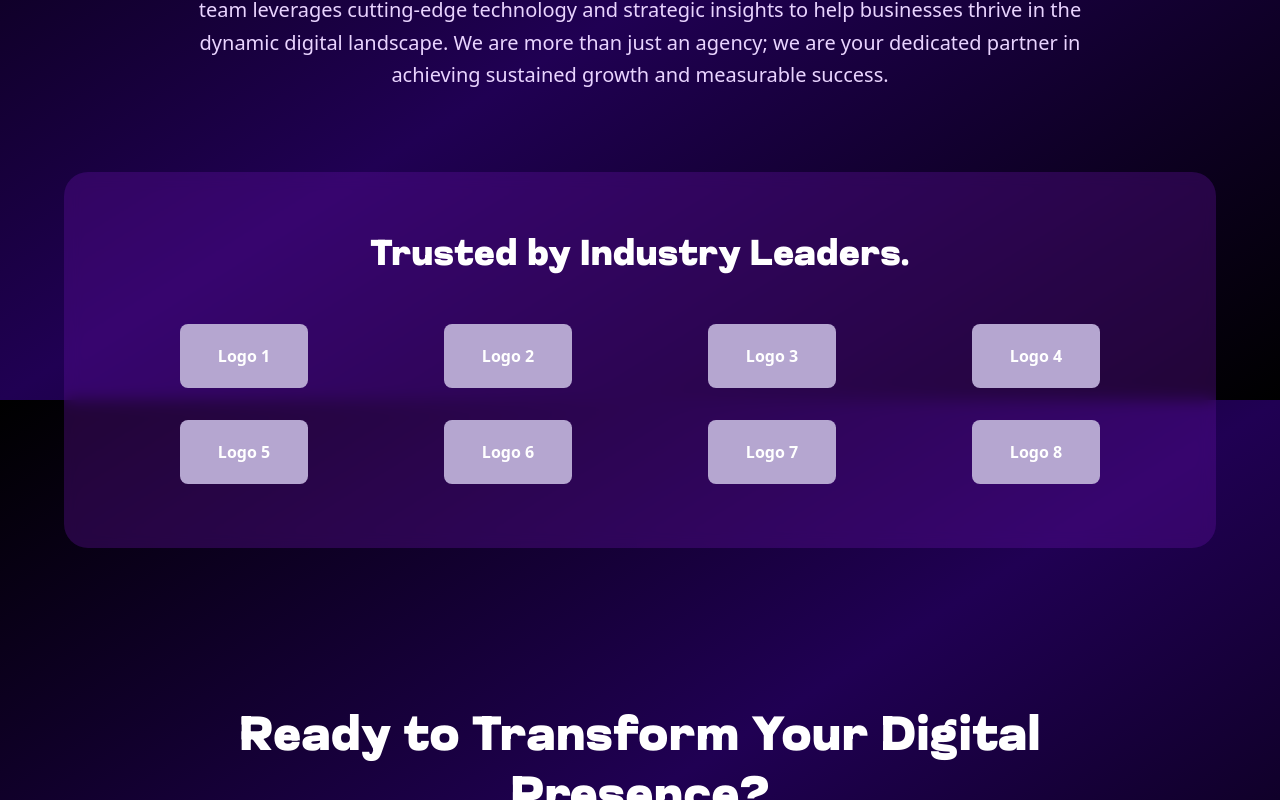
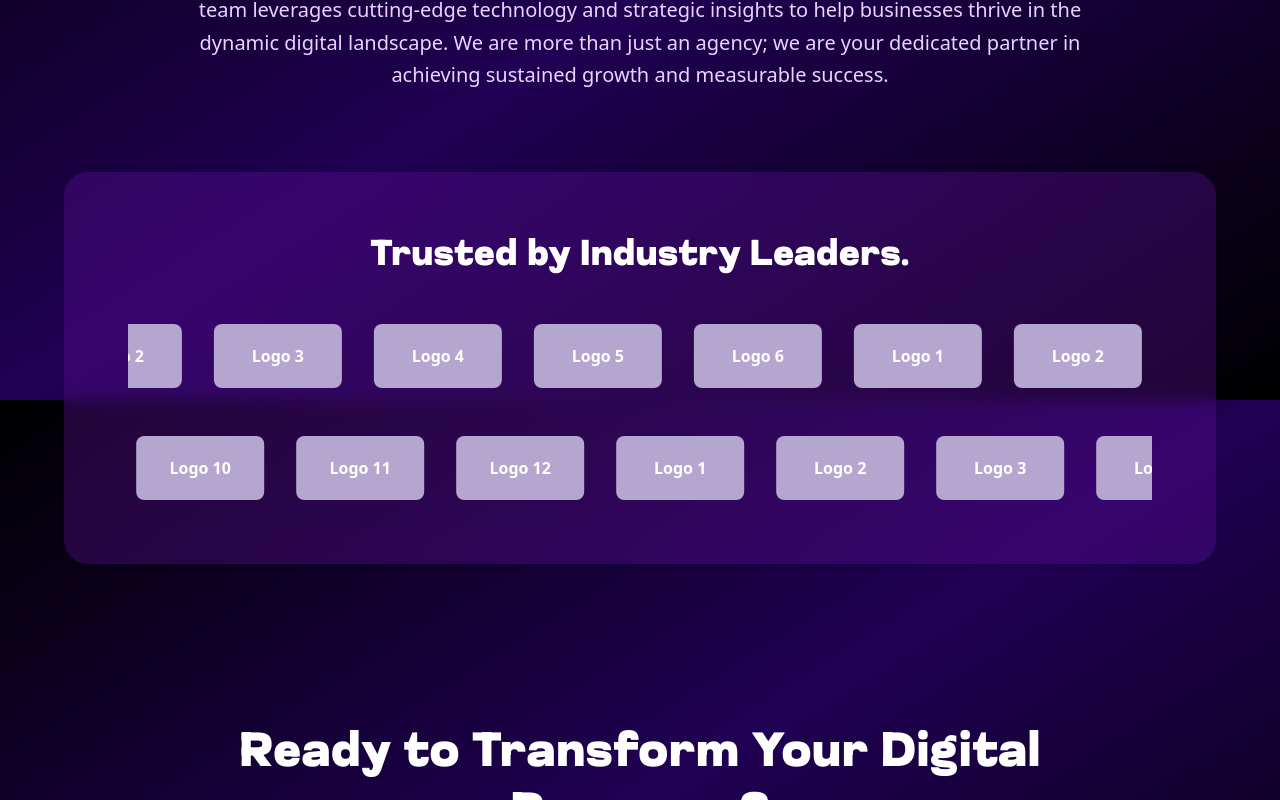
Before and after one commit to MJibranR/CZ-DEMO, a Next.js app: page / in a window 1280 px wide. Shown: the part 2000-2800 px from the top of the page. Built offline with nearby package versions, Linux system fonts and the light colour scheme.

Commit message:
committed

```diff
--- a/src/app/components/AboutSection.tsx
+++ b/src/app/components/AboutSection.tsx
@@ -18,23 +18,55 @@ export default function AboutSection() {
         </div>
 
         {/* Trusted By Section */}
-        <div className="bg-purple-800/30 backdrop-blur-sm rounded-3xl p-12 md:p-16">
+        <div className="bg-purple-800/30 backdrop-blur-sm rounded-3xl p-12 md:p-16 overflow-hidden">
           <h3 className="text-3xl md:text-4xl font-bold text-white text-center mb-12">
             Trusted by Industry Leaders.
           </h3>
 
-          {/* Logo Grid Placeholder */}
-          <div className="grid grid-cols-2 md:grid-cols-4 gap-8 items-center justify-items-center">
-            {[1, 2, 3, 4, 5, 6, 7, 8].map((index) => (
-              <div
-                key={index}
-                className="w-32 h-16 bg-[#b5a6d0] rounded-lg flex items-center justify-center  transition-colors group"
-              >
-                <div className="text-white group-hover:text-accent transition-colors font-semibold">
-                  Logo {index}
+          {/* Row 1 - moves left */}
+          <div className="relative overflow-hidden">
+            <div className="flex animate-marquee-left gap-8">
+              {[...Array(6)].map((_, index) => (
+                <div
+                  key={`row1-${index}`}
+                  className="w-32 h-16 bg-[#b5a6d0] rounded-lg flex items-center justify-center text-white font-semibold"
+                >
+                  Logo {index + 1}
                 </div>
-              </div>
-            ))}
+              ))}
+              {/* Duplicate for smooth loop */}
+              {[...Array(6)].map((_, index) => (
+                <div
+                  key={`row1-copy-${index}`}
+                  className="w-32 h-16 bg-[#b5a6d0] rounded-lg flex items-center justify-center text-white font-semibold"
+                >
+                  Logo {index + 1}
+                </div>
+              ))}
+            </div>
+          </div>
+
+          {/* Row 2 - moves right */}
+          <div className="relative overflow-hidden mt-12">
+            <div className="flex animate-marquee-right gap-8">
+              {[...Array(12)].map((_, index) => (
+                <div
+                  key={`row2-${index}`}
+                  className="w-32 h-16 bg-[#b5a6d0] rounded-lg flex items-center justify-center text-white font-semibold"
+                >
+                  Logo {index + 1}
+                </div>
+              ))}
+              {/* Duplicate for seamless loop */}
+              {[...Array(12)].map((_, index) => (
+                <div
+                  key={`row2-copy-${index}`}
+                  className="w-32 h-16 bg-[#b5a6d0] rounded-lg flex items-center justify-center text-white font-semibold"
+                >
+                  Logo {index + 1}
+                </div>
+              ))}
+            </div>
           </div>
         </div>
       </div>
--- a/src/app/components/HeroSection.tsx
+++ b/src/app/components/HeroSection.tsx
@@ -34,16 +34,16 @@ export default function HeroSection() {
           {/* Image Content */}
 <>
   <style>{`
-    @keyframes moveSpin {
-      0% { transform: translateX(0) rotate(0deg) scale(1); }
-      25% { transform: translateX(15px) rotate(10deg) scale(1.02); }
-      50% { transform: translateX(0) rotate(0deg) scale(1); }
-      75% { transform: translateX(-15px) rotate(-10deg) scale(1.02); }
-      100% { transform: translateX(0) rotate(0deg) scale(1); }
+    @keyframes spinBoth {
+      0% { transform: rotate(0deg) scale(1); }
+      25% { transform: rotate(180deg) scale(1.02); }
+      50% { transform: rotate(360deg) scale(1); }
+      75% { transform: rotate(180deg) scale(1.02); }
+      100% { transform: rotate(0deg) scale(1); }
     }
   `}</style>
 
-  <div className="relative flex justify-center ml-[30px] transition-transform duration-700 ease-in-out animate-[moveSpin_2s_ease-in-out_infinite] hover:scale-125 hover:animate-[moveSpin_2s_ease-in-out_infinite]">
+  <div className="relative flex justify-center ml-[30px] transition-transform duration-700 ease-in-out animate-[spinBoth_4s_linear_infinite] hover:scale-125 hover:animate-[spinBoth_4s_linear_infinite]">
     <div className="relative">
       <Image
         src="/star.png"
--- a/src/app/globals.css
+++ b/src/app/globals.css
@@ -42,3 +42,33 @@ h2, h3, h4, h5, h6, br {
 h1, .font-surgena {
   font-family: var(--font-surgena);
 }
+
+@keyframes marquee-left {
+  0% {
+    transform: translateX(0);
+  }
+  100% {
+    transform: translateX(-50%);
+  }
+}
+
+@keyframes marquee-right {
+  0% {
+    transform: translateX(-50%);
+  }
+  100% {
+    transform: translateX(0);
+  }
+}
+
+.animate-marquee-left {
+  animation: marquee-left 25s linear infinite;
+  display: flex;
+  width: max-content;
+}
+
+.animate-marquee-right {
+  animation: marquee-right 25s linear infinite;
+  display: flex;
+  width: max-content;
+}
```
